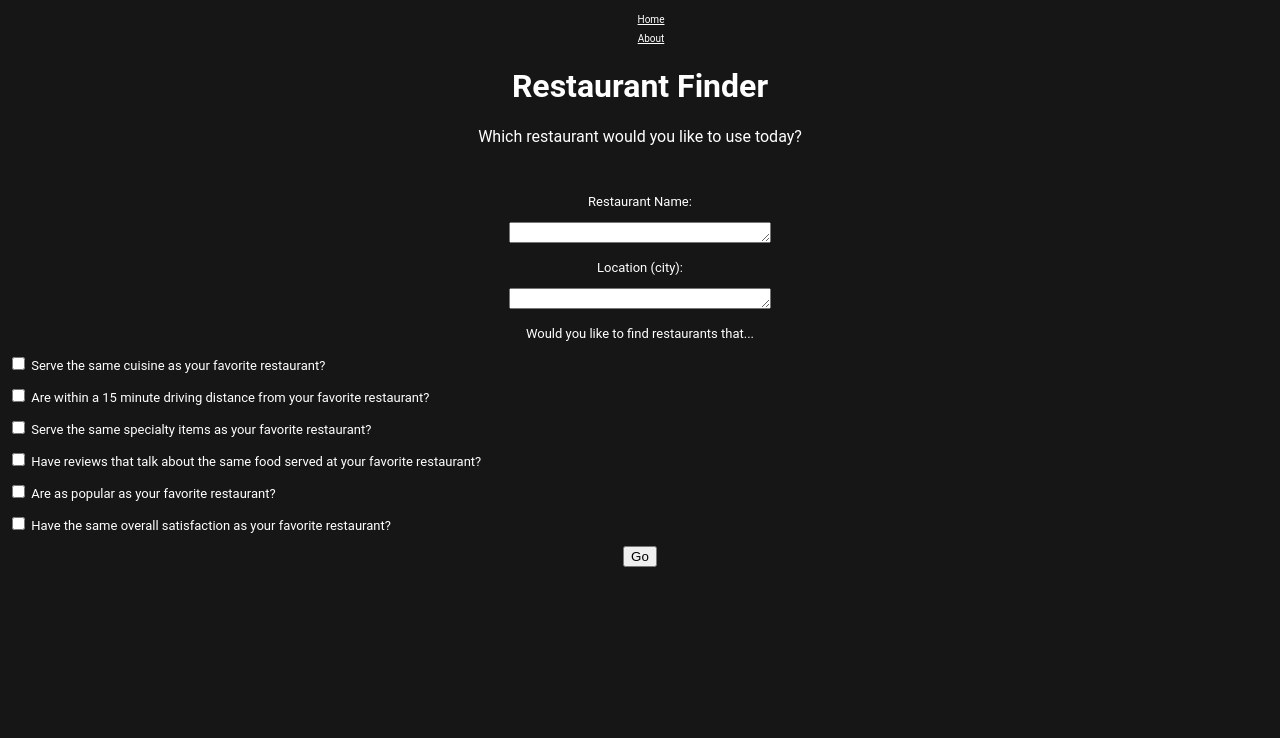
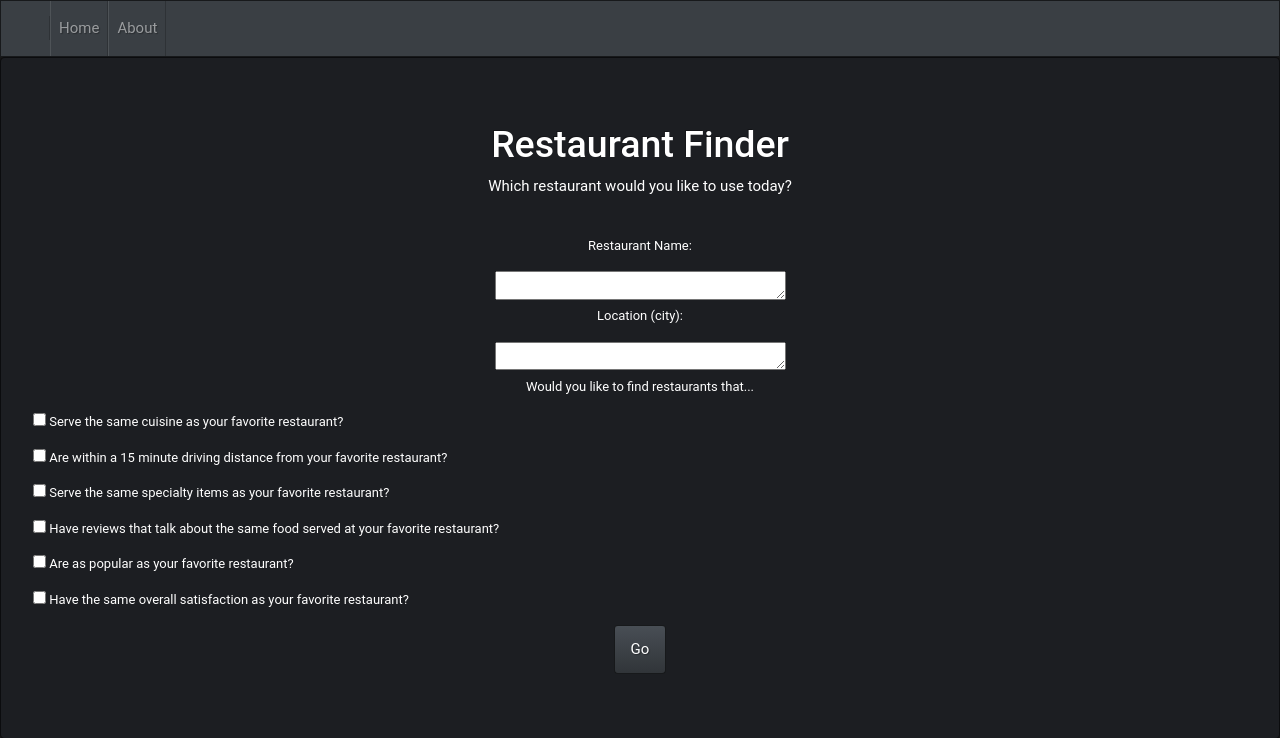
Before and after one commit to lindsey-doyle/food-chain, a Flask app: page / in a window 1280 px wide. Shown: the top 738 px of the page. Run offline with Flask 2, Linux system fonts and the light colour scheme; some libraries are stand-ins or nearby versions.

Commit message:
website facelift

```diff
--- a/main.py
+++ b/main.py
@@ -9,6 +9,7 @@ import json
 import shutil
 import time
 import pickle
+from flask_bootstrap import Bootstrap
 
 sys.path.insert(0, 'src') # add library code to path
 
@@ -44,6 +45,7 @@ def get_metapath(mtrx_lst):
 
 # create app instance
 app = Flask(__name__)
+Bootstrap(app)
 
 @app.route("/", methods=['GET', 'POST'])
 def home():
@@ -55,7 +57,6 @@ def home():
         boxes.append(d)
 
     return render_template("home.html", data=boxes)
-
 
 @app.route("/result", methods=['GET', 'POST'])
 def result():
--- a/requirements.txt
+++ b/requirements.txt
@@ -2,7 +2,9 @@ certifi==2020.4.5.1
 chardet==3.0.4
 click==7.1.2
 cycler==0.10.0
+dominate==2.5.1
 Flask==1.1.2
+Flask-Bootstrap==3.3.7.1
 idna==2.8
 itsdangerous==1.1.0
 Jinja2==2.11.2
@@ -24,4 +26,5 @@ scipy==1.4.1
 six==1.15.0
 tqdm==4.36.1
 urllib3==1.25.9
+visitor==0.1.3
 Werkzeug==1.0.1
--- a/templates/home.html
+++ b/templates/home.html
@@ -1,16 +1,20 @@
 <!DOCTYPE html>
-<link rel="stylesheet" type="text/css" href="{{ url_for('static', filename='style.css') }}">
 
 <html lang="en" dir="ltr">
+  {% extends "template.html" %}
+  <head>
+    <link href="https://stackpath.bootstrapcdn.com/bootswatch/4.5.0/slate/bootstrap.min.css"
+  rel="stylesheet" integrity="sha384-idNH3UIOiZbCf8jxqu4iExnH34y5UovfW/Mg8T5WfNvoJolDvknoNqR69V2OexgF"
+  crossorigin="anonymous">
 
-  <head>
     <meta charset="utf-8">
-    <title>Home</title>
+    <title> {% block title %} Home {% endblock %} </title>
   </head>
 
-  <!--<body>-->
-    {% extends "template.html" %}
+  <body>
+
     {% block content %}
+    <div class="jumbotron">
 
     <!--<div class="center-on-page">  -->
     <h1> Restaurant Finder </h1>
@@ -59,7 +63,7 @@
              <p style="color:white; font-size: small;"> Checkbox C
              <input type="checkbox" value="C" name="mycheckbox"></p>-->
 
-        <input type="submit" class="btn-info" value="Go">
+        <input type="submit" class="btn btn-primary" value="Go">
         <!--<button type="submit" class="btn-info">Go</button>-->
 
         </form>
@@ -68,9 +72,9 @@
       <!--</div>-->
 
 
-
+    </div>
 
       {% endblock %}
-      <!--</body>-->
 
+      </body>
 </html>
--- a/templates/template.html
+++ b/templates/template.html
@@ -1,20 +1,58 @@
 <!DOCTYPE html>
-
-
 <html lang="en" dir="ltr">
  <head>
+  <link href="https://stackpath.bootstrapcdn.com/bootswatch/4.5.0/slate/bootstrap.min.css"
+  rel="stylesheet" integrity="sha384-idNH3UIOiZbCf8jxqu4iExnH34y5UovfW/Mg8T5WfNvoJolDvknoNqR69V2OexgF"
+  crossorigin="anonymous">
+  <link rel="stylesheet" type="text/css" href="{{ url_for('static', filename='style.css') }}">
    <meta charset="utf-8">
-   <title>Parent Template</title>
+   <title>{% block title %} }Parent Template {% endblock %}</title>
  </head>
+<body>
+  <nav class="navbar navbar-expand-lg navbar-dark bg-primary">
+    <a class="navbar-brand" href="#"> </a>
 
-       <li><a style="color:white; font-size: x-small;" href="{{ url_for('home') }}">Home</a></li>
-       <li><a style="color:white; font-size: x-small;" href="{{ url_for('about') }}">About</a></li>
+    <button class="navbar-toggler" type="button" data-toggle="collapse" data-target="#navbarColor01"
+    aria-controls="navbarColor01" aria-expanded="false" aria-label="Toggle navigation">
+        <span class="navbar-toggler-icon"></span>
+    </button>
+
+    <div class="collapse navbar-collapse" id="navbarColor01">
+      <ul class="navbar-nav mr-auto">
+        <li class="nav-item">
+          <a class="nav-link" href="{{ url_for('home') }}">Home </a>
+        </li>
+        <li class="nav-item">
+          <a class="nav-link" href="{{ url_for('about') }}">About</a>
+        </li>
+       <!--<li class="nav-item">
+          <a class="nav-link" href="#">Pricing</a>
+        </li>
+        <li class="nav-item active">
+          <a class="nav-link" href="#">About</a>
+        </li>-->
+      </ul>
+<!-- <form class="form-inline my-2 my-lg-0">
+        <input class="form-control mr-sm-2" type="text" placeholder="Search">
+        <button class="btn btn-secondary my-2 my-sm-0" type="submit">Search</button>
+      </form>-->
+
+    </div>
+  </nav>
 
 
     {% block content %}
 
     {% endblock %}
 
-
-
+    <script src="https://code.jquery.com/jquery-3.2.1.slim.min.js"
+    integrity="sha384-KJ3o2DKtIkvYIK3UENzmM7KCkRr/rE9/Qpg6aAZGJwFDMVNA/GpGFF93hXpG5KkN"
+    crossorigin="anonymous"></script>
+    <script src="https://cdnjs.cloudflare.com/ajax/libs/popper.js/1.12.9/umd/popper.min.js"
+    integrity="sha384-ApNbgh9B+Y1QKtv3Rn7W3mgPxhU9K/ScQsAP7hUibX39j7fakFPskvXusvfa0b4Q"
+    crossorigin="anonymous"></script>
+    <script src="https://maxcdn.bootstrapcdn.com/bootstrap/4.0.0/js/bootstrap.min.js"
+    integrity="sha384-JZR6Spejh4U02d8jOt6vLEHfe/JQGiRRSQQxSfFWpi1MquVdAyjUar5+76PVCmYl"
+    crossorigin="anonymous"></script>
+  </body>
 </html>
```
Also changed, not shown: templates/about.html (+13 -16 lines), templates/result.html (+10 -8 lines).
